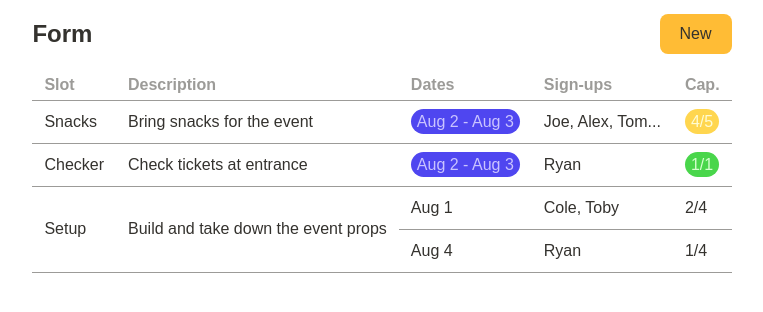
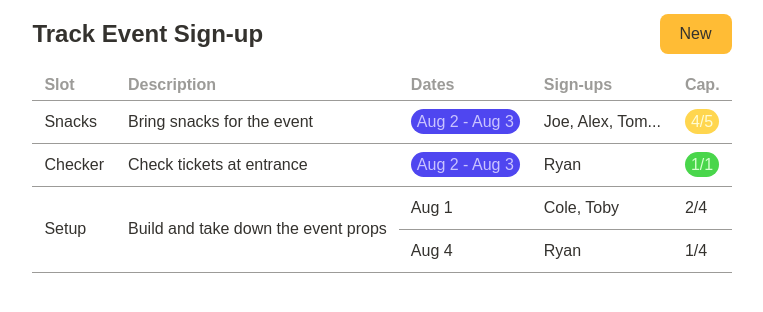
Before and after one commit to barbute/forms, a plain HTML site: page src/forms/viewer.html in a window 1280 px wide. Shown: the whole page, without its empty margins (258-1021 px from the left). Drawn offline with Linux system fonts and the light colour scheme.

Commit message:
Edit form title from data

```diff
--- a/src/forms/formBuilder.js
+++ b/src/forms/formBuilder.js
@@ -14,13 +14,16 @@ async function readJSON(url) {
     form = data;
   }
   console.log(form);
+  buildTable(form);
 
   return data;
 }
 
+// Start point
 readJSON(testDataURL);
 
 const formBody = document.querySelector(".form-table-body");
+const formTitle = document.querySelector(".form-title");
 
 function createDateCell(startTimestampUnix, endTimestampUnix, isAllDay) {
   // Convert UNIX timestamps to milliseconds
@@ -112,6 +115,9 @@ function addRow(slot, description, startTimestampUnix,
   formBody.innerHTML += `<tr>${capacityCell}<tr>`;
 }
 
-function buildTable() {
+function buildTable(data) {
+  const slots = data.slots;
+  const entries = data.entries;
 
+  formTitle.textContent = data.title;
 }
--- a/src/forms/viewer.html
+++ b/src/forms/viewer.html
@@ -86,7 +86,7 @@
   <body>
     <section class="form">
       <div class="form-editor">
-        <h2 class="title">Form</h2>
+        <h2 class="form-title">Form</h2>
         <button>New</button>
       </div>
       <table class="form-table">
```
